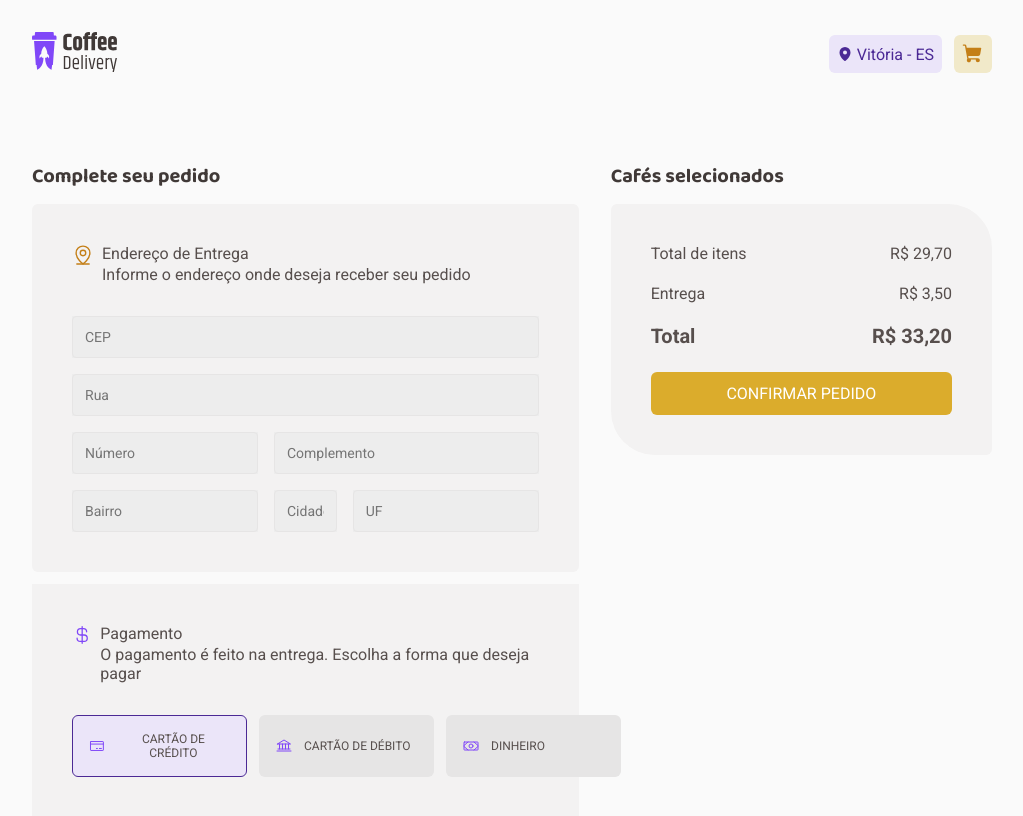
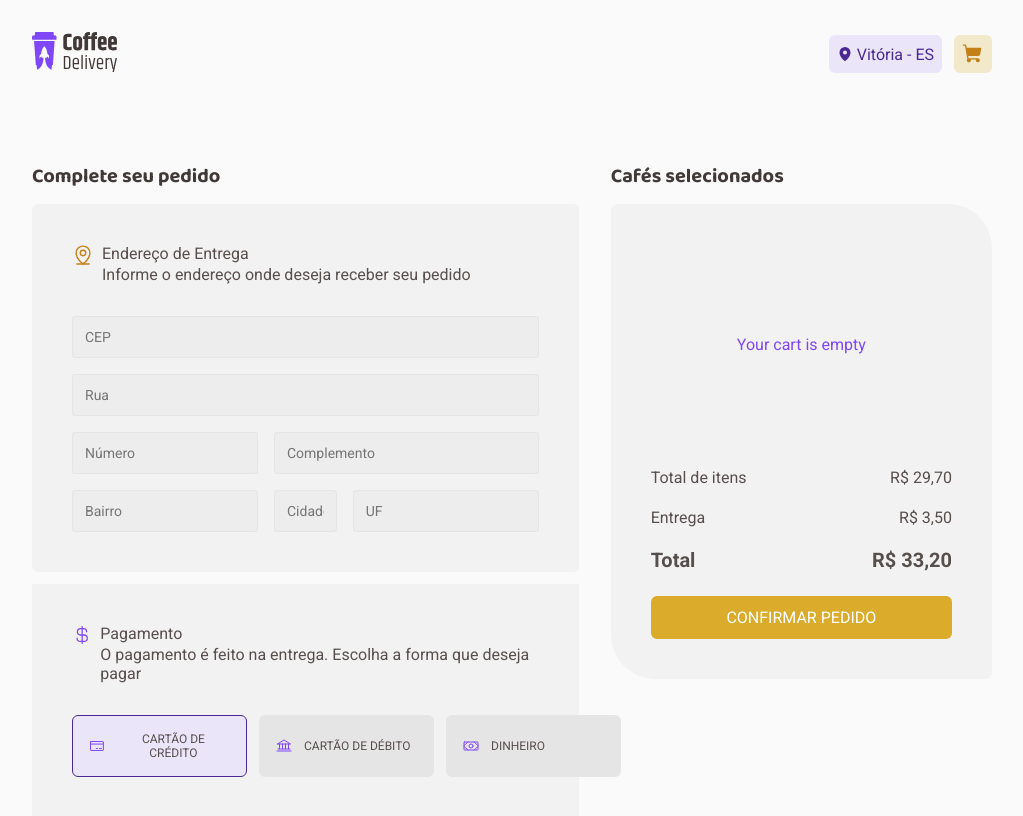
Before and after one commit to davidrock/quero-cafe-delivery, a React (Vite) app: page /checkout in a window 1280 px wide. Shown: the top 816 px of the page, without its empty margins (128-1151 px from the left). Built offline with nearby package versions, Linux system fonts and the light colour scheme.

Commit message:
show message when cart is empty

```diff
--- a/src/pages/Checkout/index.tsx
+++ b/src/pages/Checkout/index.tsx
@@ -12,6 +12,7 @@ import {
 	FormBody,
 	FormContainer,
 	FormPaymentMethodCard,
+	NoEntries,
 	PageContainer,
 	ShoppingCartCard,
 	ShoppingCartContainer,
@@ -103,7 +104,8 @@ export function Checkout() {
 			<ShoppingCartContainer>
 				<h3>Cafés selecionados</h3>
 				<ShoppingCartCard>
-					{shoppingCartProducts.map((p) => (
+					{shoppingCartProducts.length > 0 ? (
+						shoppingCartProducts.map((p) => (
 							<ProductItem
 								key={p.name}
 								imageUrl={p.imageUrl}
@@ -111,7 +113,12 @@ export function Checkout() {
 								quantity={p.quantity}
 								price={p.price}
 							></ProductItem>
-					))}
+						))
+					) : (
+						<NoEntries>
+							Your cart is empty
+						</NoEntries>
+					)}
 
 					<TotalContainer>
 						<Flex justify="space-between">
--- a/src/pages/Checkout/styles.ts
+++ b/src/pages/Checkout/styles.ts
@@ -77,6 +77,14 @@ export const ShoppingCartCard = styled.div`
 	background-color: ${(props) => props.theme['base-card']};
 `;
 
+export const NoEntries = styled.div`
+	display: flex;
+	align-items: center;
+	justify-content: center;
+	height: 200px;
+	color: ${(props)=> props.theme['purple']};
+`;
+
 export const TotalContainer = styled.div`
 	display: flex;
 	flex-direction: column;
```
Lines whose indentation alone changed are shown as unchanged.
